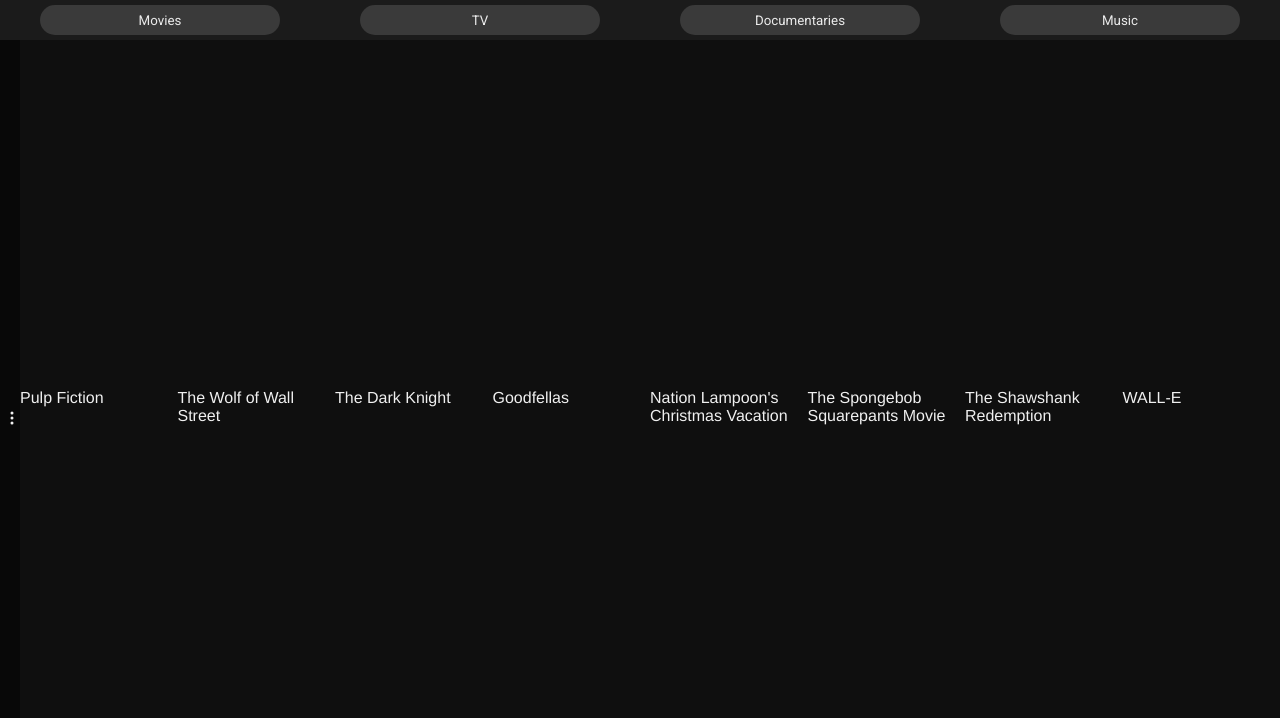
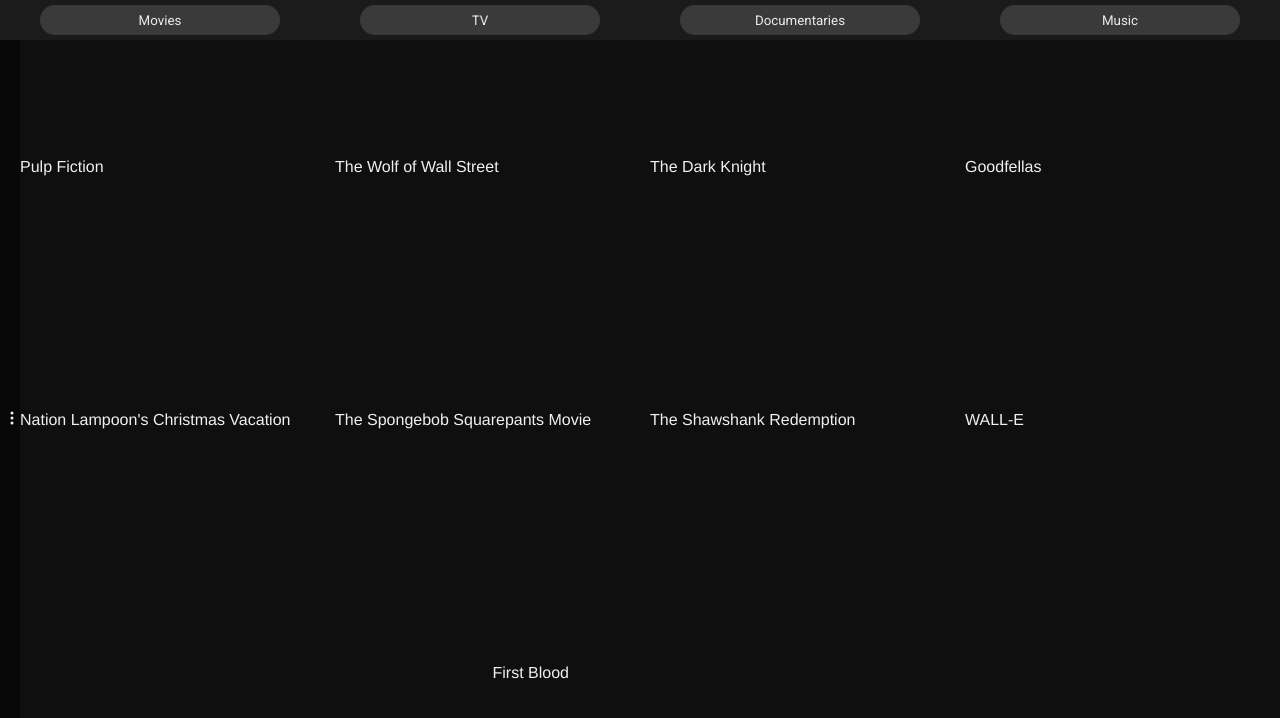
Before and after one commit to trevorkerney/Waverunner, a React (Create React App) app: page / in a window 1280 px wide. Shown: the top 718 px of the page. Built offline with nearby package versions, Linux system fonts and the light colour scheme.

Commit message:
temp library grid

```diff
--- a/src/components/Library.jsx
+++ b/src/components/Library.jsx
@@ -8,11 +8,6 @@
 const Library = () => {
 
   const [library, setLibrary] = useState([]);
-  const [isSidebarOpen, setIsSidebarOpen] = useState(false);
-
-  const sidebarChangeHandler = (currentSidebar) => {
-    setIsSidebarOpen(!currentSidebar)
-  }
 
   return (
     <main>
--- a/src/components/LibraryGrid.jsx
+++ b/src/components/LibraryGrid.jsx
@@ -8,8 +8,17 @@
     name: "Movies",
     full_path: "E:/~ the sanctum ~/Media/Movies/",
     movie_filename: "movie",
+    movie_filename_exts: [
+      "mkv",
+      "mp4",
+    ],
     cover_path: "/~covers",
-    cover_filenames: [
+    cover_path_exts: [
+      "jpg",
+      "jpeg",
+      "png"
+    ],
+    cover_tags: [
       {
         name: "fullres",
         tag: "fullres"
@@ -55,6 +64,10 @@
       {
         name: "WALL-E",
         path: "0008"
+      },
+      {
+        name: "First Blood",
+        path: "0009"
       }
     ]
   });
@@ -63,8 +76,8 @@
     <div id="library">
       <ul id="libraryList">
         {library.list.map(index =>
-          <li id="libraryListItem">
-            <p>
+          <li class="libraryListItem">
+            <p class="itemTitle">
               {index.name}
             </p>
           </li>
--- a/src/scss/LibraryGrid.scss
+++ b/src/scss/LibraryGrid.scss
@@ -24,10 +24,13 @@
     padding: 0;
     list-style: none;
 
+    li.libraryListItem {
+      width: 25%;
 
-    li#libraryListItem {
-      width: 12.5%;
-      height: 12.5%;
+
+      p.ItemTitle {
+        margin: 0;
+      }
     }
   }
 }
--- a/src/scss/css/LibraryGrid.css
+++ b/src/scss/css/LibraryGrid.css
@@ -34,8 +34,11 @@
   list-style: none;
 }
 
-div#library ul#libraryList li#libraryListItem {
-  width: 12.5%;
-  height: 12.5%;
+div#library ul#libraryList li.libraryListItem {
+  width: 25%;
+}
+
+div#library ul#libraryList li.libraryListItem p.ItemTitle {
+  margin: 0;
 }
 /*# sourceMappingURL=LibraryGrid.css.map */
```
Also changed, not shown: 1 other file (tests, documents, lock files or other folders).
